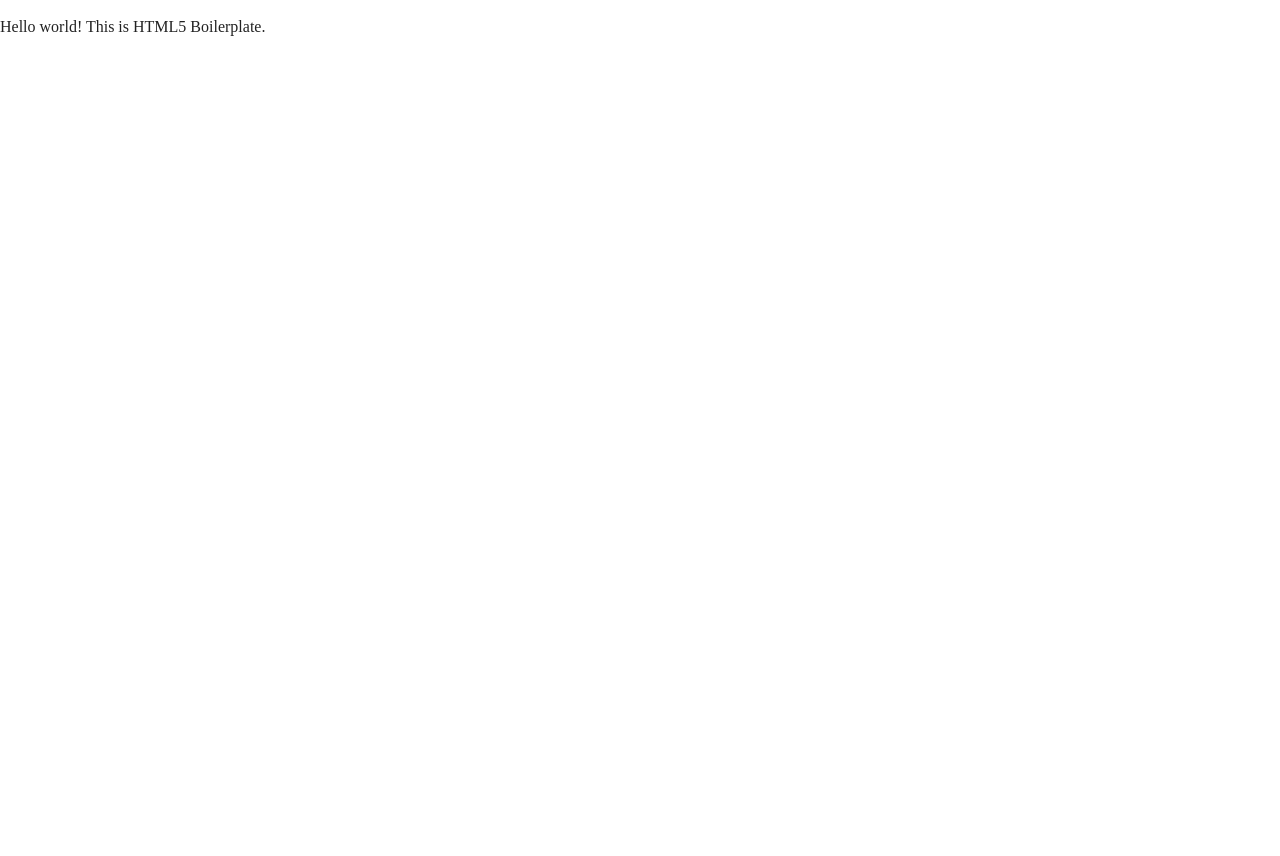
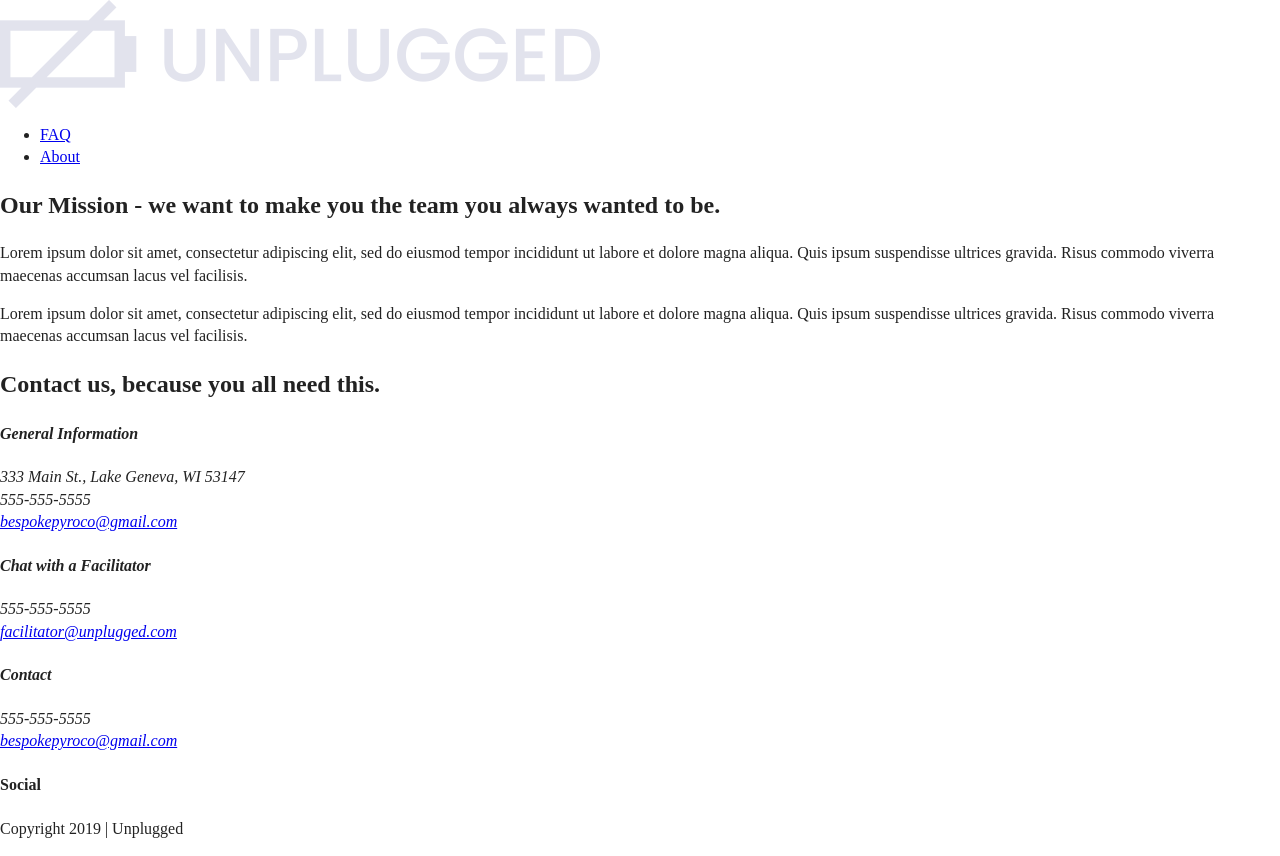
Before and after one commit to amelita-l/bespoke-pyro-co, a website: page about/index.html in a window 1280 px wide. Before the commit the page ends 800 px from the top, so only its background shows below. Drawn offline with Linux system fonts and the light colour scheme.

Commit message:
HTML for about page

```diff
--- a/about/index.html
+++ b/about/index.html
@@ -24,8 +24,95 @@
 
 <body>
 
-  <!-- Add your site or application content here -->
-  <p>Hello world! This is HTML5 Boilerplate.</p>
+  <header>
+    <div class="content-wrapper">
+      <a href="../index.html">
+        <img src="../img/unpluggedlogo.png" alt="unplugged logo">
+      </a>
+      <div class="header-divider"></div>
+      <nav>
+        <ul>
+          <li><a href="../faq/index.html" target="_blank">FAQ</a></li>
+          <li><a href="index.html" target="_blank">About</a></li>
+        </ul>
+      </nav>
+    </div>
+  </header>
+
+  <main>
+    <section class="mission">
+      <div class="content-wrapper">
+        <div class="mission-content">
+          <h2>Our Mission - we want to make you the team you always wanted to be.</h2>
+          <p>Lorem ipsum dolor sit amet, consectetur adipiscing elit, sed do eiusmod tempor incididunt ut labore et dolore magna
+          aliqua. Quis ipsum suspendisse ultrices gravida. Risus commodo viverra maecenas accumsan lacus vel facilisis.
+          </p>
+        <p>Lorem ipsum dolor sit amet, consectetur adipiscing elit, sed do eiusmod tempor incididunt ut labore et dolore magna
+        aliqua. Quis ipsum suspendisse ultrices gravida. Risus commodo viverra maecenas accumsan lacus vel facilisis.
+          </p>
+        </div>
+      </div>
+    </section>
+
+    <section class="map">
+      <figure>
+      </figure>
+    </section>
+
+    <section class="contact-section">
+      <div class="content-wrapper">
+          <h2>Contact us, because you all need this.</h2>
+
+        <address class="contact-content">
+          <div>
+            <h4>General Information</h4>
+            <p>333 Main St., Lake Geneva, WI 53147
+              <br>
+              555-555-5555
+              <br>
+              <a href="mailto:bespokepyroco@gmail.com">bespokepyroco@gmail.com</a>
+            </p>
+          </div>
+
+          <div>
+            <h4>Chat with a Facilitator</h4>
+            <p>555-555-5555
+              <br>
+              <a href="mailto:facilitator@unplugged.com">facilitator@unplugged.com</a>
+            </p>
+          </div>
+        </address>
+
+      </div>
+    </section>
+  </main>
+
+<footer>
+  <div class="content-wrapper">
+    <div class="footer-content">
+      <address class="contact">
+        <h4>Contact</h4>
+        <p>555-555-5555<br>
+          <a href="mailto:bespokepyroco@gmail.com">bespokepyroco@gmail.com</a>
+        </p>
+      </address>
+      <div class="social">
+        <h4>Social</h4>
+        <div class="social-icons">
+          <p><a href="https://www.facebook.com/aaaamelita" target="_blank"></a></p>
+          <p><a href="https://www.twitter.com/bespokepyroco" target="_blank"></a></p>
+          <p><a href="https://www.instagram.com/bespoke_pyro_co/" target="_blank"></a></p>
+        </div>
+      </div>
+    </div>
+  </div>
+
+  <div class="copyright">
+    <p>Copyright 2019 | Unplugged</p>
+  </div>
+
+</footer>
+
   <script src="../js/vendor/modernizr-3.11.2.min.js"></script>
   <script src="../js/plugins.js"></script>
   <script src="../js/main.js"></script>
```
Also changed, not shown: faq/index.html (+41 -3 lines).
